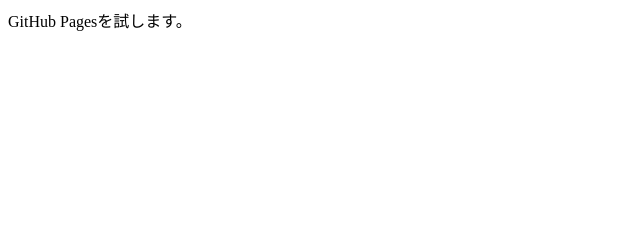
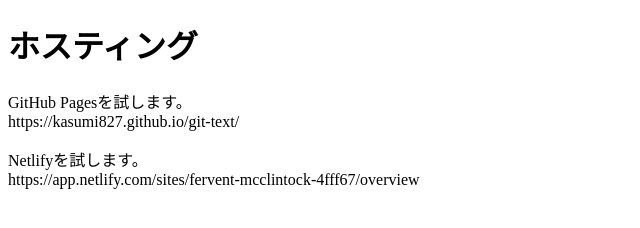
Before and after one commit to kasumi827/git-text, a plain HTML site: page index.html in a window 1280 px wide. Shown: the whole page, without its empty margins (0-640 px from the left). Drawn offline with Linux system fonts and the light colour scheme.

Commit message:
secound commit

```diff
--- a/index.html
+++ b/index.html
@@ -7,8 +7,16 @@
     <title>Document</title>
 </head>
 <body>
+    <h1>
+        ホスティング
+    </h1>
     <div>
-        GitHub Pagesを試します。
+        GitHub Pagesを試します。<br>
+        https://kasumi827.github.io/git-text/
     </div>
+    <p>
+        Netlifyを試します。<br>
+        https://app.netlify.com/sites/fervent-mcclintock-4fff67/overview
+    </p>
 </body>
 </html>
```
